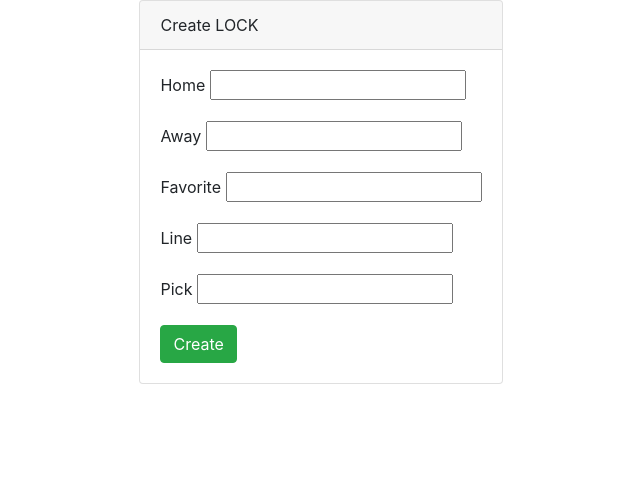
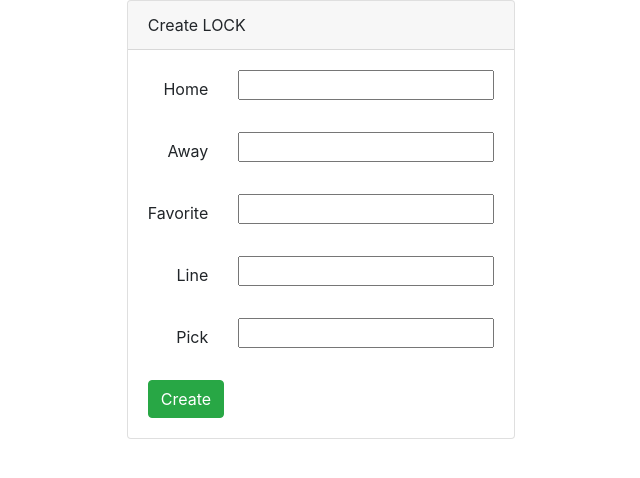
Before and after one commit to ZachManno/bet-jimjams, a Flask app: page /lock-form/ in a window 1280 px wide. Shown: the top 478 px of the page, without its empty margins (319-959 px from the left). Run offline with Flask 2, Linux system fonts and the light colour scheme; parts of the project's set-up code (start-up, migrations or seed data) failed here and were passed over; some libraries are stand-ins or nearby versions.

Commit message:
add styling

```diff
--- a/templates/add-lock.html
+++ b/templates/add-lock.html
@@ -15,11 +15,44 @@
         <div class="card-body">
         <form method="POST" action="{{ url_for('lock_form_route') }}">
             {{ form.csrf_token }}
-            <div class="form-group">{{ form.home.label }} {{ form.home }}</div>
-            <div class="form-group">{{ form.away.label }} {{ form.away }}</div>
-            <div class="form-group">{{ form.favorite.label }} {{ form.favorite }}</div>
-            <div class="form-group">{{ form.line.label }} {{ form.line }}</div>
-            <div class="form-group">{{ form.pick.label }} {{ form.pick }}</div>
+
+            <div class="form-group row">
+                <label for="username" class="col col-form-label text-md-right">{{ form.home.label }}</label>
+                <div class="col">
+                    {{ form.home }}
+                </div>
+            </div>
+
+            <div class="form-group row">
+                <label for="username" class="col col-form-label text-md-right">{{ form.away.label }}</label>
+                <div class="col">
+                    {{ form.away }}
+                </div>
+            </div>
+
+
+            <div class="form-group row">
+                <label for="username" class="col col-form-label text-md-right">{{ form.favorite.label }}</label>
+                <div class="col">
+                    {{ form.favorite }}
+                </div>
+            </div>
+
+            <div class="form-group row">
+                <label for="username" class="col col-form-label text-md-right">{{ form.line.label }}</label>
+                <div class="col">
+                    {{ form.line }}
+                </div>
+            </div>
+
+            <div class="form-group row">
+                <label for="username" class="col col-form-label text-md-right">{{ form.pick.label }}</label>
+                <div class="col">
+                    {{ form.pick }}
+                </div>
+            </div>
+
+
             <!-- {{ form.submit }} -->
             <button type="submit" class="btn btn-success" value="Submit">
                                     Create
```
